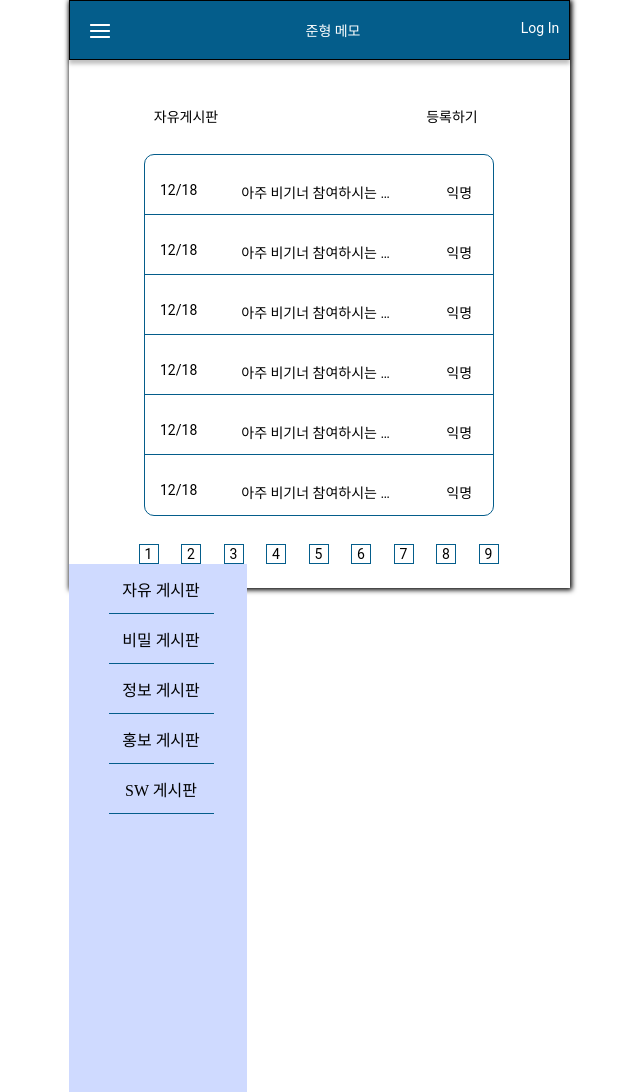
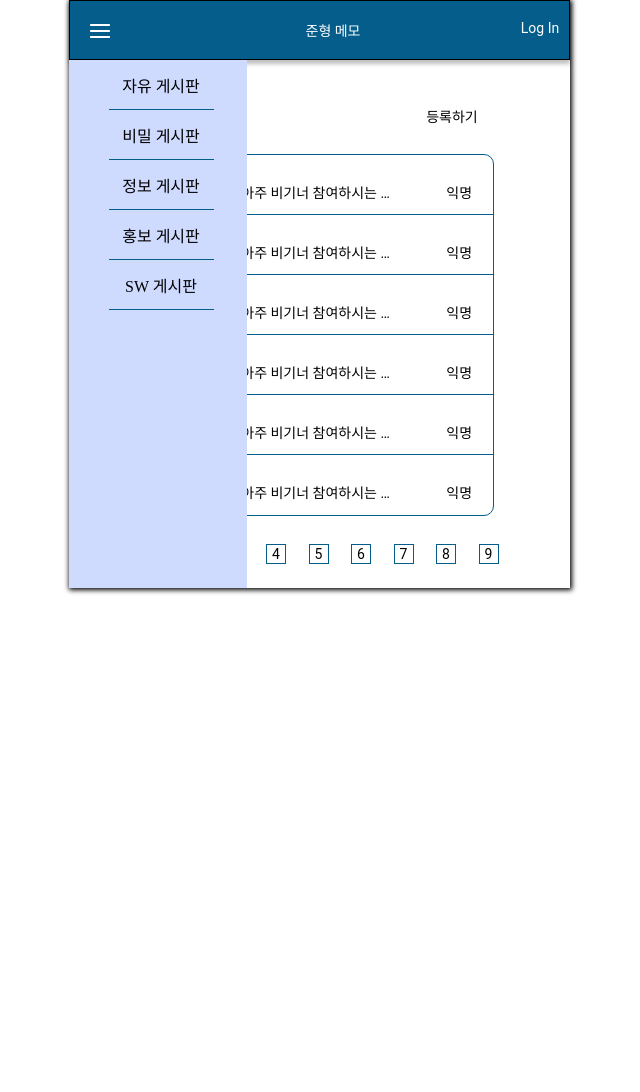
Before and after one commit to jun10920/FullStackStudy, a plain HTML site: page P-1/mainPage-click.html in a window 1280 px wide. Shown: the whole page, without its empty margins (321-961 px from the left). After the commit the page ends 800 px from the top, so only its background shows below. Drawn offline with Linux system fonts and the light colour scheme.

Commit message:
Style: side bar

```diff
--- a/P-1/css/mainPage-click.css
+++ b/P-1/css/mainPage-click.css
@@ -13,19 +13,15 @@ body {
   height: 588px;
   box-shadow: 1px 1px 5px 1px;
 }
-aside,
-main,
-footer {
-  position: relative;
-}
 
-aside,
-main,
-footer {
-  z-index: 0;
-}
-section {
-  z-index: 1;
+.hamburger-click {
+  display: inline-block;
+  height: 528px;
+  width: 178px;
+  background: #cfdaff;
+  flex-shrink: 0;
+  position: fixed;
+  top: 60px;
 }
 
 header {
```
